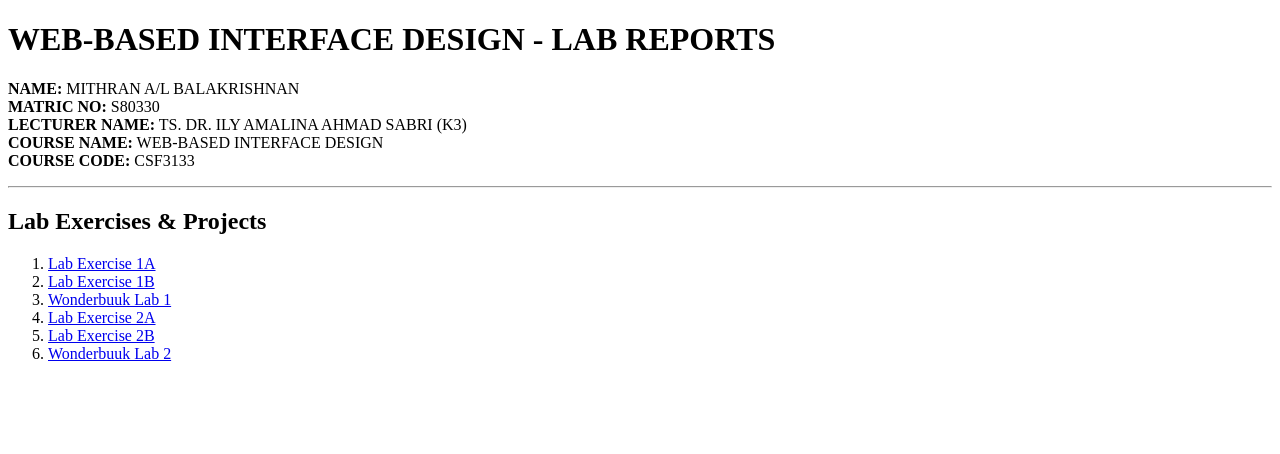
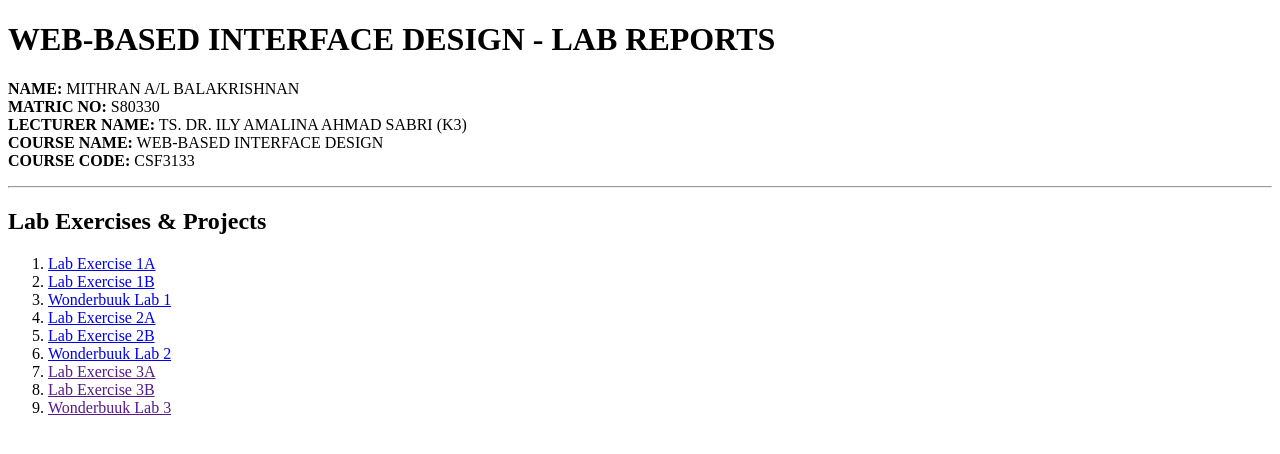
Before and after one commit to s80330/S80330_CSF3133_K3, a plain HTML site: page index.html in a window 1280 px wide. Drawn offline with Linux system fonts and the light colour scheme.

Commit message:
Update index.html

```diff
--- a/index.html
+++ b/index.html
@@ -40,6 +40,15 @@
             <li>
                 <a href="lab2.html">Wonderbuuk Lab 2</a>
             </li>
+            <li>
+                <a href="">Lab Exercise 3A</a>
+            </li>
+            <li>
+                <a href="">Lab Exercise 3B</a>
+            </li>
+            <li>
+                <a href="">Wonderbuuk Lab 3</a>
+            </li>
         </ol>
     </nav>
 
```
